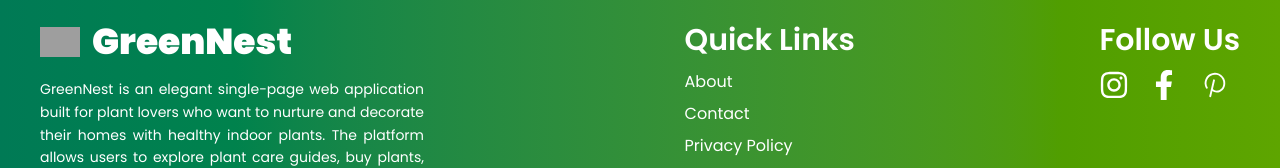
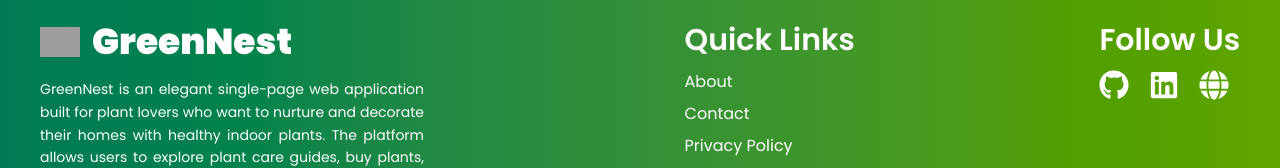
Before and after one commit to syedshafinahmed/GreenNest, a React (Vite) app: page /plants in a window 1280 px wide. Shown: the part 2108-2276 px from the top of the page. Built offline with nearby package versions, Linux system fonts and the light colour scheme; no server answers; grey boxes are pictures that could not be loaded.

Commit message:
Updated Footer

```diff
--- a/src/Components/Footer/Footer.jsx
+++ b/src/Components/Footer/Footer.jsx
@@ -1,6 +1,5 @@
 import React from 'react';
-import { FaFacebookF, FaInstagram } from 'react-icons/fa';
-import { PiPinterestLogo } from 'react-icons/pi';
+import { FaGithub, FaGlobe, FaLinkedin } from 'react-icons/fa';
 import leaves from '../../assets/leaves.png'
 const Footer = () => {
   return (
@@ -29,14 +28,14 @@ const Footer = () => {
         <div>
           <h3 className='text-2xl md:text-3xl font-semibold mb-3'>Follow Us</h3>
           <div className='flex justify-center md:justify-start gap-5'>
-            <a href="#" className="hover:scale-110 transition-transform duration-200">
-              <FaInstagram size={30} />
+            <a href="https://github.com/syedshafinahmed" className="hover:scale-110 transition-transform duration-200">
+              <FaGithub size={30} />
             </a>
-            <a href="#" className="hover:scale-110 transition-transform duration-200">
-              <FaFacebookF size={30} />
+            <a href="https://www.linkedin.com/in/syed-shafin-ahmed/" className="hover:scale-110 transition-transform duration-200">
+              <FaLinkedin size={30} />
             </a>
-            <a href="#" className="hover:scale-110 transition-transform duration-200">
-              <PiPinterestLogo size={30} />
+            <a href="https://syedshafinahmed.pages.dev/" className="hover:scale-110 transition-transform duration-200">
+              <FaGlobe size={30} />
             </a>
           </div>
         </div>
```
